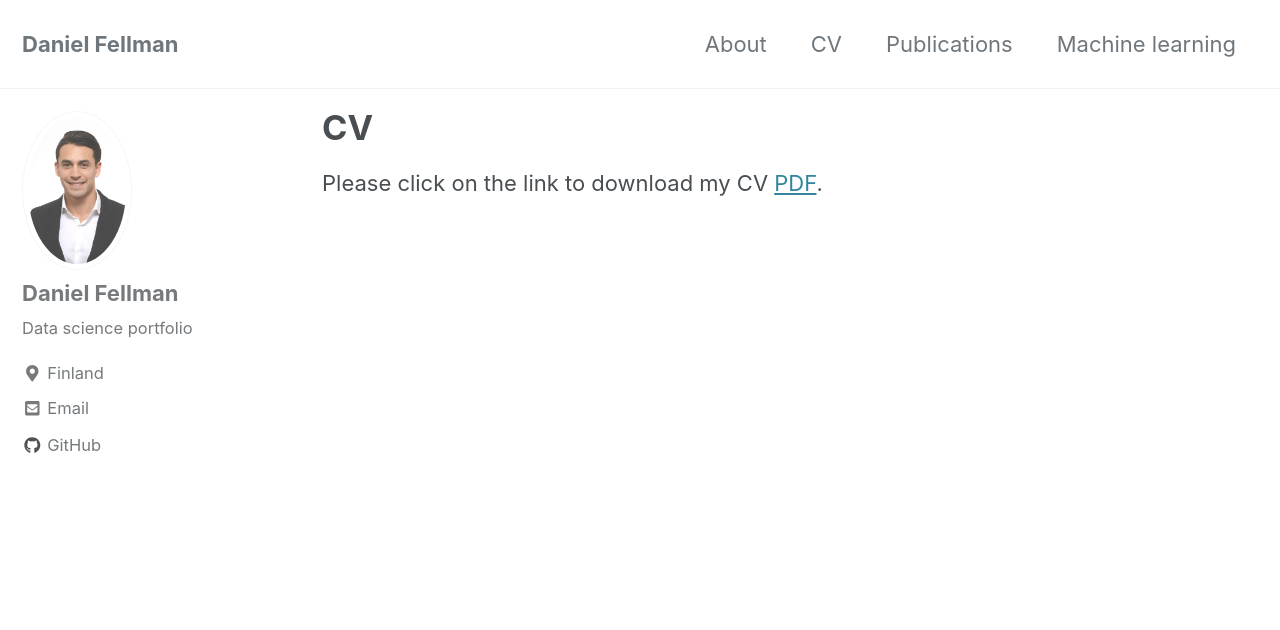
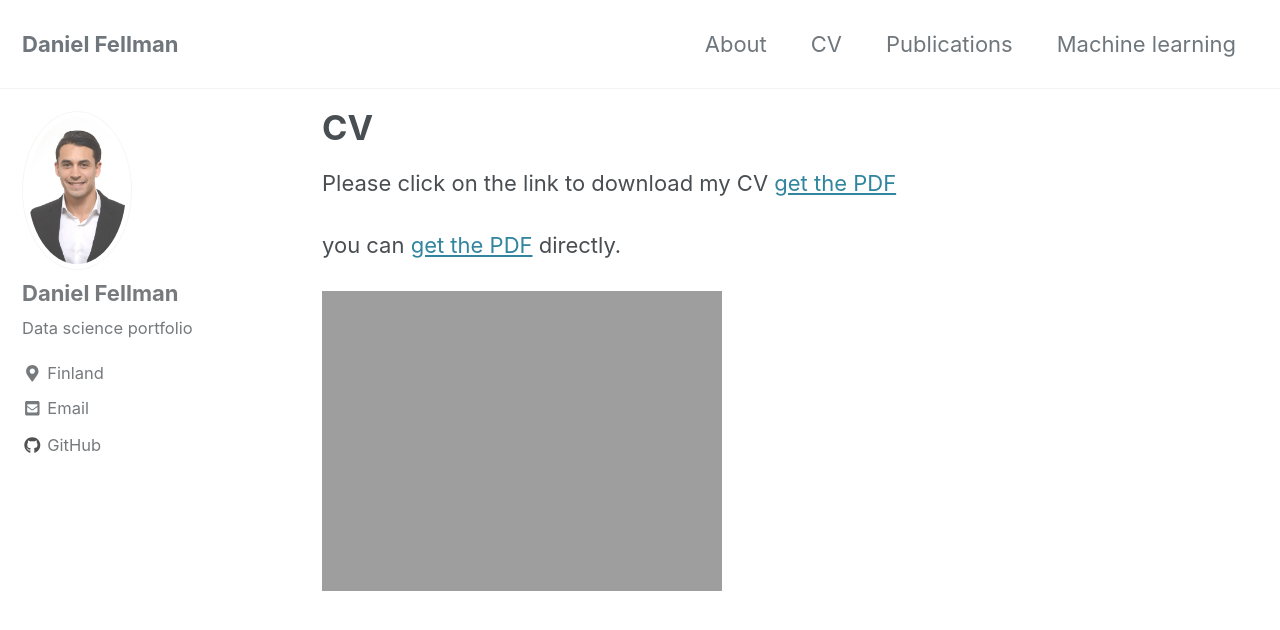
Before and after one commit to danielfellman/danielfellman.github.io, a Jekyll site: the page built from _pages/cv.md, in a window 1280 px wide and 900 px high. Shown: the top 630 px of the window. Built offline with Jekyll 4.4.1, drawn with Linux system fonts in a browser that asks for light colours; cached includes are drawn as plain includes; nearby versions of some CDN libraries.

Commit message:
Update cv.md

```diff
--- a/_pages/cv.md
+++ b/_pages/cv.md
@@ -5,4 +5,8 @@ title: "CV"
 author_profile: true
 ---
 
-Please click on the link to download my CV [PDF]({{https://github.com/danielfellman/danielfellman.github.io.git}}/docs/cv.pdf).
+Please click on the link to download my CV [get the PDF]({{ site.url }}/docs/cv.pdf)
+
+you can [get the PDF]({{ site.url }}/docs/cv.pdf) directly.
+
+<img src="{{ site.url }}{{ site.baseurl }}/docs/cv.pdf" alt="Data visualizations">
```
